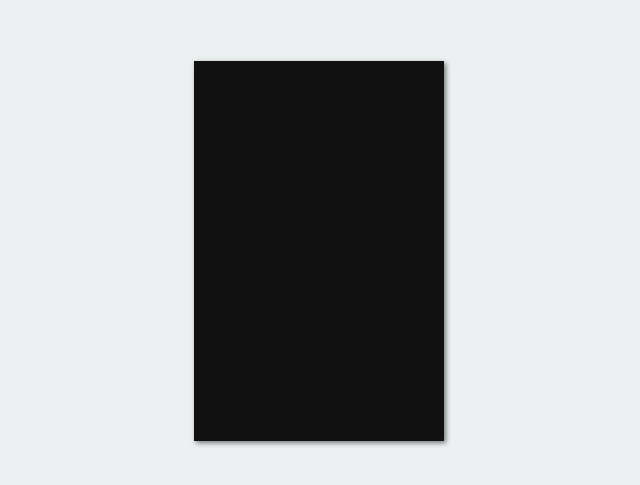
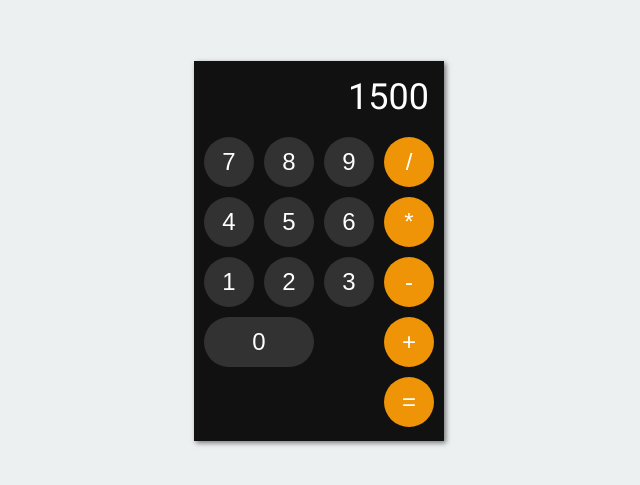
Before and after one commit to ArchonQ/FCC-JavaScript-React-Calculator, a React (Create React App) app: page / in a window 1280 px wide. Shown: the part 149-634 px from the top of the page, without its empty margins (321-961 px from the left). Built offline with nearby package versions, Linux system fonts and the light colour scheme.

Commit message:
changing up calculator layout and styling

```diff
--- a/src/App.css
+++ b/src/App.css
@@ -32,6 +32,14 @@ body {
 	padding: 10px;
 }
 
+.nums-container {
+	width: 75%;
+}
+
+.ops-container {
+	width: 25%;
+}
+
 button {
 	border: none;
 	border-radius: 50%;
--- a/src/App.js
+++ b/src/App.js
@@ -1,13 +1,30 @@
 import React from 'react';
 import './App.css';
+// import { openSync } from 'fs';
 
-const num = [0, 1, 2, 3, 4, 5, 6, 7, 8, 9];
+const nums = [7, 8, 9, 4, 5, 6, 1, 2, 3, 0];
 const op = ['/', '*', '-', '+', '='];
 
 function App() {
 	return (
 		<div className='calculator'>
-			<div id='display' className='display'></div>
+			<div id='display' className='display'>
+				1500
+			</div>
+			<div className='nums-container'>
+				{nums.map((num) => (
+					<button className={`dark-grey ${num === 0 && 'big-h'}`} key={num}>
+						{num}
+					</button>
+				))}
+			</div>
+			<div className='ops-container'>
+				{op.map((op) => (
+					<button className='orange' key={op}>
+						{op}
+					</button>
+				))}
+			</div>
 		</div>
 	);
 }
```
